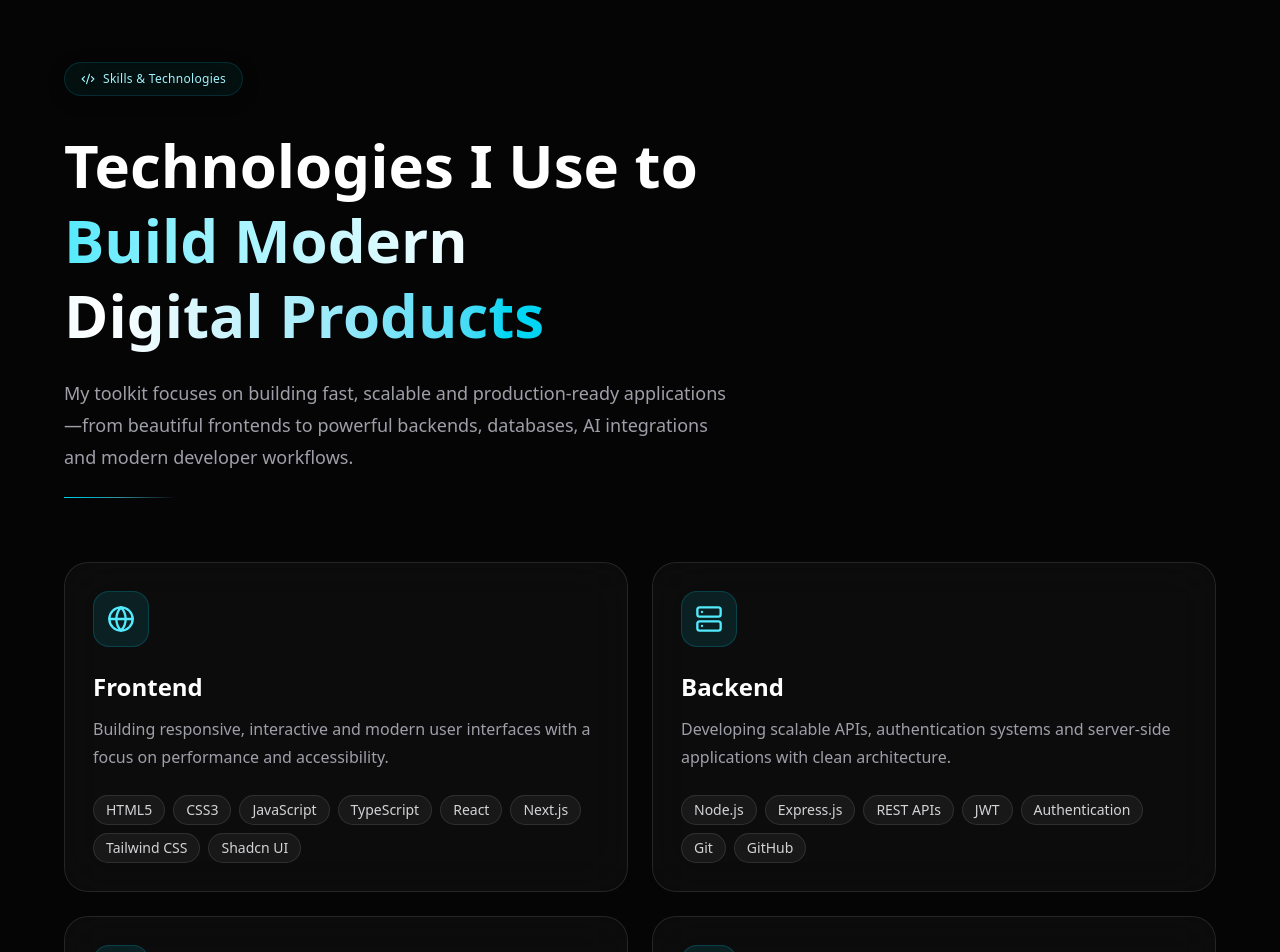
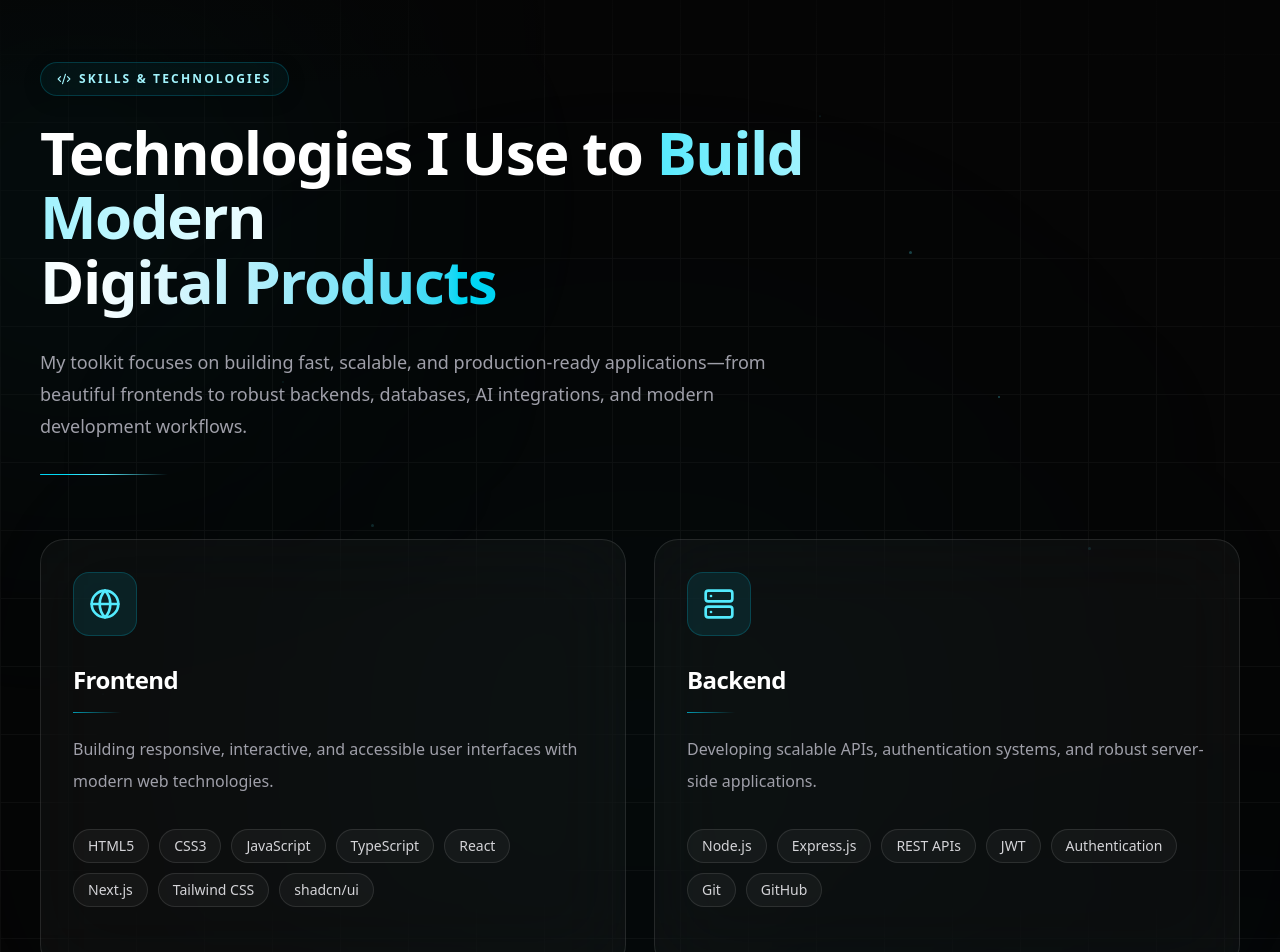
Before and after one commit to Vaidik1199/portfolio, a Next.js app: page / in a window 1280 px wide. Shown: the part 2760-3712 px from the top of the page. Built offline with nearby package versions, Linux system fonts and the light colour scheme.

Commit message:
improved full skills section

```diff
--- a/components/skills/SkillCard.tsx
+++ b/components/skills/SkillCard.tsx
@@ -1,7 +1,7 @@
 "use client";
 
+import { LucideIcon } from "lucide-react";
 import { motion } from "motion/react";
-import { LucideIcon } from "lucide-react";
 
 interface SkillCardProps {
   title: string;
@@ -19,34 +19,99 @@ export default function SkillCard({
   return (
     <motion.div
       whileHover={{
-        y: -8,
-        transition: {
-          duration: 0.25,
-        },
+        y: -6,
+        scale: 1.01,
       }}
-      className="group relative overflow-hidden rounded-3xl border border-white/10 bg-white/[0.03] p-7 backdrop-blur-xl transition-all duration-300 hover:border-cyan-400/30"
+      transition={{
+        duration: 0.25,
+      }}
+      className="
+        group
+        relative
+        flex
+        min-h-[430px]
+        flex-col
+        overflow-hidden
+        rounded-3xl
+        border
+        border-white/10
+        bg-white/[0.035]
+        p-8
+        backdrop-blur-2xl
+        transition-all
+        duration-500
+        hover:border-cyan-400/30
+        hover:shadow-[0_0_35px_rgba(34,211,238,0.08)]
+      "
     >
-      {/* Glow */}
-      <div className="absolute inset-0 bg-gradient-to-br from-cyan-400/0 via-cyan-400/0 to-cyan-400/5 opacity-0 transition-opacity duration-300 group-hover:opacity-100" />
+      {/* Ambient Glow */}
+      <div className="absolute inset-0 opacity-0 transition-opacity duration-500 group-hover:opacity-100">
+        <div className="absolute inset-0 bg-gradient-to-br from-cyan-400/10 via-transparent to-transparent" />
+        <div className="absolute -right-24 -top-24 h-56 w-56 rounded-full bg-cyan-400/10 blur-3xl" />
+      </div>
 
-      <div className="relative">
-        <div className="flex h-14 w-14 items-center justify-center rounded-2xl border border-cyan-400/20 bg-cyan-400/10 text-cyan-300">
-          <Icon className="h-7 w-7" />
+      {/* Top Accent */}
+      <div className="absolute inset-x-0 top-0 h-px bg-gradient-to-r from-transparent via-cyan-400/50 to-transparent opacity-0 transition-opacity duration-500 group-hover:opacity-100" />
+
+      <div className="relative z-10 flex h-full flex-col">
+        {/* Icon */}
+        <div
+          className="
+            flex
+            h-16
+            w-16
+            items-center
+            justify-center
+            rounded-2xl
+            border
+            border-cyan-400/20
+            bg-cyan-400/10
+            text-cyan-300
+            transition-all
+            duration-500
+            group-hover:scale-105
+            group-hover:border-cyan-300/40
+            group-hover:bg-cyan-400/15
+            group-hover:shadow-[0_0_30px_rgba(34,211,238,0.18)]
+          "
+        >
+          <Icon className="h-8 w-8 transition-colors duration-500 group-hover:text-cyan-200" />
         </div>
 
-        <h3 className="mt-6 text-2xl font-semibold text-white">
+        {/* Title */}
+        <h3 className="mt-7 text-2xl font-semibold tracking-tight text-white">
           {title}
         </h3>
 
-        <p className="mt-3 leading-7 text-zinc-400">
+        {/* Accent Line */}
+        <div className="mt-4 h-px w-12 bg-gradient-to-r from-cyan-400 to-transparent opacity-70 transition-all duration-500 group-hover:w-20" />
+
+        {/* Description */}
+        <p className="mt-5 leading-8 text-zinc-400">
           {description}
         </p>
 
-        <div className="mt-6 flex flex-wrap gap-2">
+        {/* Skills */}
+        <div className="mt-auto flex flex-wrap gap-2.5 pt-8">
           {skills.map((skill) => (
             <span
               key={skill}
-              className="rounded-full border border-white/10 bg-white/5 px-3 py-1 text-sm text-zinc-300 transition-colors duration-300 group-hover:border-cyan-400/20 group-hover:text-white"
+              className="
+                rounded-full
+                border
+                border-white/10
+                bg-white/[0.04]
+                px-3.5
+                py-1.5
+                text-sm
+                font-medium
+                text-zinc-300
+                transition-all
+                duration-300
+                group-hover:border-cyan-400/20
+                group-hover:bg-cyan-400/5
+                group-hover:text-white
+              "
             >
               {skill}
             </span>
--- a/components/skills/Skills.tsx
+++ b/components/skills/Skills.tsx
@@ -1,5 +1,6 @@
 import Container from "@/components/ui/Container";
 
+import SkillsBackground from "./SkillsBackground";
 import SkillsBadge from "./SkillsBadge";
 import SkillsCategories from "./SkillsCategories";
 import SkillsHeading from "./SkillsHeading";
@@ -8,17 +9,27 @@ export default function Skills() {
   return (
     <section
       id="skills"
-      className="relative py-28 md:py-36"
+      className="
+        relative
+        overflow-hidden
+        py-24
+        md:py-32
+        lg:py-36
+      "
     >
-      <Container>
-        <div className="mx-auto max-w-6xl">
+      <SkillsBackground />
+
+      <Container className="relative z-10">
+        <div className="mx-auto max-w-7xl">
           <SkillsBadge />
 
-          <div className="mt-8">
+          <div className="mt-6">
             <SkillsHeading />
           </div>
 
-          <SkillsCategories />
+          <div className="mt-14">
+            <SkillsCategories />
+          </div>
         </div>
       </Container>
     </section>
--- /dev/null
+++ b/components/skills/SkillsBackground.tsx
@@ -0,0 +1,133 @@
+"use client";
+
+import { motion } from "motion/react";
+
+export default function SkillsBackground() {
+  return (
+    <div
+      aria-hidden="true"
+      className="absolute inset-0 -z-10 overflow-hidden"
+    >
+      {/* Grid */}
+      <div
+        className="absolute inset-0 opacity-[0.04]"
+        style={{
+          backgroundImage: `
+            linear-gradient(to right, rgba(255,255,255,.9) 1px, transparent 1px),
+            linear-gradient(to bottom, rgba(255,255,255,.9) 1px, transparent 1px)
+          `,
+          backgroundSize: "68px 68px",
+          maskImage:
+            "radial-gradient(circle at center, black 60%, transparent 100%)",
+          WebkitMaskImage:
+            "radial-gradient(circle at center, black 60%, transparent 100%)",
+        }}
+      />
+
+      {/* Left Glow */}
+      <motion.div
+        animate={{
+          x: [0, 35, 0],
+          y: [0, -25, 0],
+        }}
+        transition={{
+          duration: 18,
+          repeat: Infinity,
+          ease: "easeInOut",
+        }}
+        className="
+          absolute
+          -left-40
+          top-24
+          h-[420px]
+          w-[420px]
+          rounded-full
+          bg-cyan-400/[0.07]
+          blur-[150px]
+        "
+      />
+
+      {/* Right Glow */}
+      <motion.div
+        animate={{
+          x: [0, -30, 0],
+          y: [0, 20, 0],
+        }}
+        transition={{
+          duration: 22,
+          repeat: Infinity,
+          ease: "easeInOut",
+        }}
+        className="
+          absolute
+          -right-44
+          bottom-20
+          h-[460px]
+          w-[460px]
+          rounded-full
+          bg-sky-400/[0.06]
+          blur-[170px]
+        "
+      />
+
+      {/* Center Ambient */}
+      <div
+        className="
+          absolute
+          left-1/2
+          top-1/2
+          h-[700px]
+          w-[700px]
+          -translate-x-1/2
+          -translate-y-1/2
+          rounded-full
+          bg-cyan-400/[0.035]
+          blur-[190px]
+        "
+      />
+
+      {/* Floating Particles */}
+      {[...Array(14)].map((_, i) => (
+        <motion.span
+          key={i}
+          animate={{
+            y: [0, -18, 0],
+            opacity: [0.2, 0.8, 0.2],
+          }}
+          transition={{
+            duration: 4 + (i % 4),
+            repeat: Infinity,
+            delay: i * 0.4,
+            ease: "easeInOut",
+          }}
+          className="absolute rounded-full bg-cyan-300/40"
+          style={{
+            width: `${2 + (i % 2)}px`,
+            height: `${2 + (i % 2)}px`,
+            left: `${8 + ((i * 7) % 84)}%`,
+            top: `${10 + ((i * 9) % 70)}%`,
+            filter: "blur(0.5px)",
+          }}
+        />
+      ))}
+
+      {/* Top Fade */}
+      <div
+        className="absolute inset-x-0 top-0 h-44"
+        style={{
+          background:
+            "linear-gradient(to bottom, rgba(5,5,5,0.9), transparent)",
+        }}
+      />
+
+      {/* Bottom Fade */}
+      <div
+        className="absolute inset-x-0 bottom-0 h-44"
+        style={{
+          background:
+            "linear-gradient(to top, rgba(5,5,5,0.9), transparent)",
+        }}
+      />
+    </div>
+  );
+}
--- a/components/skills/SkillsBadge.tsx
+++ b/components/skills/SkillsBadge.tsx
@@ -1,15 +1,47 @@
+"use client";
+
+import { motion } from "motion/react";
 import { CodeXml } from "lucide-react";
 
 import Badge from "@/components/ui/Badge";
 
 export default function SkillsBadge() {
   return (
-    <Badge className="w-fit gap-2 rounded-full border-cyan-400/15 bg-cyan-400/5 px-4 py-2 text-cyan-200 backdrop-blur-xl">
-      <CodeXml className="h-3.5 w-3.5" />
+    <motion.div
+      initial={{ opacity: 0, y: 18 }}
+      whileInView={{ opacity: 1, y: 0 }}
+      viewport={{ once: true, amount: 0.6 }}
+      transition={{
+        duration: 0.55,
+        ease: [0.22, 1, 0.36, 1],
+      }}
+    >
+      <Badge
+        className="
+          group
+          w-fit
+          gap-2
+          rounded-full
+          border
+          border-cyan-400/20
+          bg-cyan-400/5
+          px-4
+          py-2
+          text-cyan-200
+          backdrop-blur-xl
+          transition-all
+          duration-300
+          hover:border-cyan-300/35
+          hover:bg-cyan-400/10
+          hover:shadow-[0_0_30px_rgba(34,211,238,0.12)]
+        "
+      >
+        <CodeXml className="h-3.5 w-3.5 transition-transform duration-300 group-hover:scale-110" />
 
-      <span className="text-xs font-medium tracking-wide">
-        Skills & Technologies
-      </span>
-    </Badge>
+        <span className="text-xs font-semibold uppercase tracking-[0.18em]">
+          Skills & Technologies
+        </span>
+      </Badge>
+    </motion.div>
   );
 }
--- a/components/skills/SkillsCategories.tsx
+++ b/components/skills/SkillsCategories.tsx
@@ -1,10 +1,12 @@
 "use client";
+
 import {
   BrainCircuit,
   Database,
   Globe,
   Server,
 } from "lucide-react";
+import { motion } from "motion/react";
 
 import SkillCard from "./SkillCard";
 
@@ -12,7 +14,7 @@ const categories = [
   {
     title: "Frontend",
     description:
-      "Building responsive, interactive and modern user interfaces with a focus on performance and accessibility.",
+      "Building responsive, interactive, and accessible user interfaces with modern web technologies.",
     icon: Globe,
     skills: [
       "HTML5",
@@ -22,13 +24,13 @@ const categories = [
       "React",
       "Next.js",
       "Tailwind CSS",
-      "Shadcn UI",
+      "shadcn/ui",
     ],
   },
   {
     title: "Backend",
     description:
-      "Developing scalable APIs, authentication systems and server-side applications with clean architecture.",
+      "Developing scalable APIs, authentication systems, and robust server-side applications.",
     icon: Server,
     skills: [
       "Node.js",
@@ -43,7 +45,7 @@ const categories = [
   {
     title: "Database",
     description:
-      "Designing and managing structured and NoSQL databases for modern full-stack applications.",
+      "Designing and managing relational and NoSQL databases for modern applications.",
     icon: Database,
     skills: [
       "MongoDB",
@@ -55,7 +57,7 @@ const categories = [
   {
     title: "AI & Tools",
     description:
-      "Exploring AI-powered applications while using modern tools to build, test and deploy software efficiently.",
+      "Exploring AI while using modern developer tools to build, test, and deploy production-ready software.",
     icon: BrainCircuit,
     skills: [
       "Python",
@@ -72,16 +74,33 @@ const categories = [
 
 export default function SkillsCategories() {
   return (
-    <div className="mt-16 grid gap-6 lg:grid-cols-2">
-      {categories.map((category) => (
-        <SkillCard
+    <motion.div
+      initial={{ opacity: 0 }}
+      whileInView={{ opacity: 1 }}
+      viewport={{ once: true }}
+      transition={{ duration: 0.5 }}
+      className="mt-16 grid gap-7 lg:grid-cols-2"
+    >
+      {categories.map((category, index) => (
+        <motion.div
           key={category.title}
-          title={category.title}
-          description={category.description}
-          icon={category.icon}
-          skills={category.skills}
-        />
+          initial={{ opacity: 0, y: 30 }}
+          whileInView={{ opacity: 1, y: 0 }}
+          viewport={{ once: true, amount: 0.2 }}
+          transition={{
+            delay: index * 0.12,
+            duration: 0.6,
+            ease: [0.22, 1, 0.36, 1],
+          }}
+        >
+          <SkillCard
+            title={category.title}
+            description={category.description}
+            icon={category.icon}
+            skills={category.skills}
+          />
+        </motion.div>
       ))}
-    </div>
+    </motion.div>
   );
 }
--- a/components/skills/SkillsHeading.tsx
+++ b/components/skills/SkillsHeading.tsx
@@ -4,20 +4,28 @@ import { motion } from "motion/react";
 
 export default function SkillsHeading() {
   return (
-    <div className="space-y-6">
+    <div className="space-y-8">
       <motion.h2
-        initial={{ opacity: 0, y: 24 }}
+        initial={{ opacity: 0, y: 28 }}
         whileInView={{ opacity: 1, y: 0 }}
-        viewport={{ once: true, amount: 0.4 }}
+        viewport={{ once: true, amount: 0.35 }}
         transition={{
           duration: 0.7,
           ease: [0.22, 1, 0.36, 1],
         }}
-        className="max-w-3xl text-4xl font-bold leading-tight text-white sm:text-5xl md:text-6xl"
+        className="
+          max-w-4xl
+          text-4xl
+          font-bold
+          leading-[1.08]
+          tracking-tight
+          text-white
+          sm:text-5xl
+          lg:text-6xl
+        "
       >
-        Technologies I Use to
+        Technologies I Use to{" "}
         <span className="bg-gradient-to-r from-cyan-300 via-white to-cyan-400 bg-clip-text text-transparent">
-          {" "}
           Build Modern
           <br />
           Digital Products
@@ -25,19 +33,25 @@ export default function SkillsHeading() {
       </motion.h2>
 
       <motion.p
-        initial={{ opacity: 0, y: 18 }}
+        initial={{ opacity: 0, y: 20 }}
         whileInView={{ opacity: 1, y: 0 }}
-        viewport={{ once: true, amount: 0.4 }}
+        viewport={{ once: true, amount: 0.35 }}
         transition={{
           delay: 0.15,
           duration: 0.7,
           ease: [0.22, 1, 0.36, 1],
         }}
-        className="max-w-2xl text-lg leading-8 text-zinc-400"
+        className="
+          max-w-3xl
+          text-base
+          leading-8
+          text-zinc-400
+          sm:text-lg
+        "
       >
-        My toolkit focuses on building fast, scalable and production-ready
-        applications—from beautiful frontends to powerful backends, databases,
-        AI integrations and modern developer workflows.
+        My toolkit focuses on building fast, scalable, and production-ready
+        applications—from beautiful frontends to robust backends, databases,
+        AI integrations, and modern development workflows.
       </motion.p>
 
       <motion.div
@@ -47,8 +61,18 @@ export default function SkillsHeading() {
         transition={{
           delay: 0.2,
           duration: 0.8,
+          ease: [0.22, 1, 0.36, 1],
         }}
-        className="h-px w-28 origin-left bg-gradient-to-r from-cyan-400 via-cyan-300/60 to-transparent"
+        className="
+          h-px
+          w-32
+          origin-left
+          rounded-full
+          bg-gradient-to-r
+          from-cyan-400
+          via-cyan-300
+          to-transparent
+        "
       />
     </div>
   );
```
